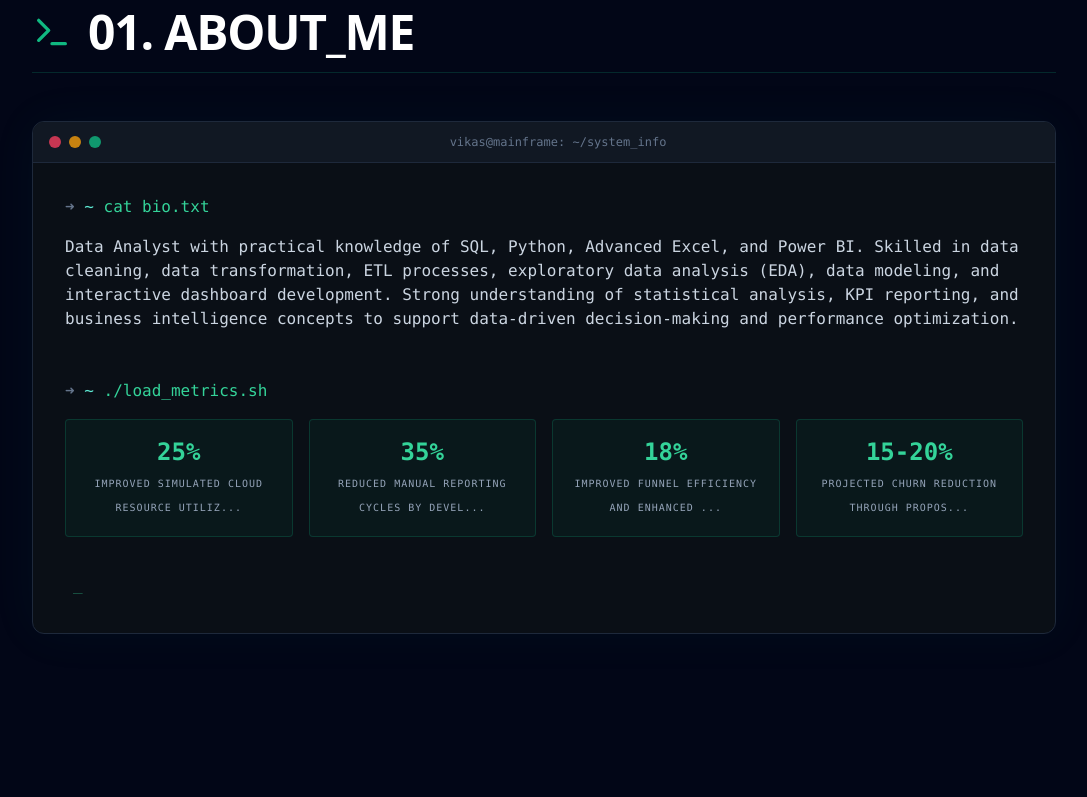
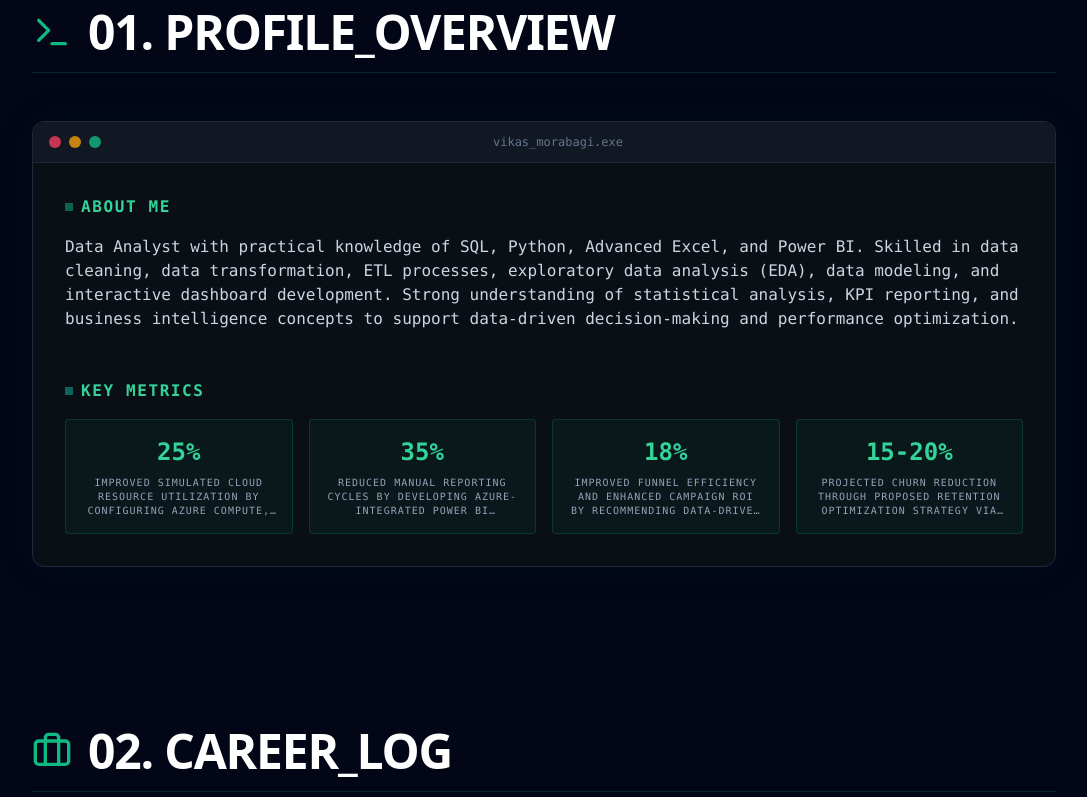
Before and after one commit to VikasMorabagi01/vikas-portfolio, a Next.js app: page / in a window 1280 px wide. Shown: the part 880-1677 px from the top of the page, without its empty margins (96-1183 px from the left). Built offline with nearby package versions, Linux system fonts and the light colour scheme.

Commit message:
Changed theme to Emerald and Teal

```diff
--- a/app/page.tsx
+++ b/app/page.tsx
@@ -80,7 +80,7 @@ export default function Portfolio() {
             ))}
           </motion.div>
 
-          <div className="max-w-5xl mx-auto space-y-40"> {/* INCREASED SPACING BETWEEN SECTIONS */}
+          <div className="max-w-5xl mx-auto space-y-40">
 
             {/* 1. CINEMATIC HERO */}
             <section id="home" className="min-h-[85vh] flex flex-col justify-center items-center text-center relative pt-10">
@@ -113,12 +113,11 @@ export default function Portfolio() {
               </motion.div>
             </section>
 
-            {/* 2. ABOUT (HACKER TERMINAL) */}
+            {/* 2. ABOUT (APP WINDOW) */}
             <section className="scroll-mt-24">
-              {/* Massive Section Header */}
               <div className="mb-12 border-b border-emerald-500/20 pb-4">
                 <h2 className="text-4xl md:text-5xl font-black text-white tracking-tight uppercase flex items-center gap-4">
-                  <Terminal className="text-emerald-500 h-10 w-10" /> 01. About_Me
+                  <Terminal className="text-emerald-500 h-10 w-10" /> 01. Profile_Overview
                 </h2>
               </div>
 
@@ -126,31 +125,40 @@ export default function Portfolio() {
                 initial={{ opacity: 0, y: 40 }} whileInView={{ opacity: 1, y: 0 }} viewport={{ once: true }}
                 className="rounded-xl bg-[#0a0f16] border border-slate-800 overflow-hidden shadow-[0_0_50px_rgba(16,185,129,0.05)]"
               >
-                {/* Terminal Header */}
+                {/* Window Header */}
                 <div className="bg-[#111823] border-b border-slate-800 px-4 py-3 flex items-center gap-2">
                   <div className="flex gap-2">
                     <div className="w-3 h-3 rounded-full bg-rose-500/80" />
                     <div className="w-3 h-3 rounded-full bg-amber-500/80" />
                     <div className="w-3 h-3 rounded-full bg-emerald-500/80" />
                   </div>
-                  <span className="ml-4 text-xs text-slate-500 font-mono flex-1 text-center pr-12">vikas@mainframe: ~/system_info</span>
+                  <span className="ml-4 text-xs text-slate-500 font-mono flex-1 text-center pr-12">vikas_morabagi.exe</span>
                 </div>
 
-                {/* Terminal Body */}
+                {/* Window Body */}
                 <div className="p-6 md:p-8 font-mono text-sm md:text-base leading-relaxed">
-                  <p className="text-emerald-400 mb-4"><span className="text-slate-500">➜</span> <span className="text-teal-300">~</span> cat bio.txt</p>
+
+                  {/* About Me Label */}
+                  <h3 className="text-emerald-400 font-bold uppercase tracking-widest mb-4 flex items-center gap-2">
+                    <span className="w-2 h-2 bg-emerald-500 animate-pulse" /> About Me
+                  </h3>
                   <p className="text-slate-300 mb-12">{data.basics.summary}</p>
 
-                  <p className="text-emerald-400 mb-4"><span className="text-slate-500">➜</span> <span className="text-teal-300">~</span> ./load_metrics.sh</p>
-                  <div className="grid grid-cols-2 md:grid-cols-4 gap-4 mb-4">
+                  {/* Key Metrics Label */}
+                  <h3 className="text-emerald-400 font-bold uppercase tracking-widest mb-4 flex items-center gap-2">
+                    <span className="w-2 h-2 bg-teal-500 animate-pulse" /> Key Metrics
+                  </h3>
+                  <div className="grid grid-cols-2 md:grid-cols-4 gap-4">
                     {data.achievements.slice(0, 4).map((ach, i) => (
-                      <div key={i} className="border border-emerald-500/20 bg-emerald-500/5 p-4 rounded text-center hover:bg-emerald-500/10 transition-colors">
-                        <div className="text-2xl font-black text-emerald-400 mb-1">{ach.metric}</div>
-                        <div className="text-[10px] text-slate-400 uppercase tracking-widest">{ach.context.substring(0,40)}...</div>
+                      <div key={i} className="border border-emerald-500/20 bg-emerald-500/5 p-4 rounded text-center hover:bg-emerald-500/10 transition-colors flex flex-col justify-center h-full">
+                        <div className="text-2xl font-black text-emerald-400 mb-2">{ach.metric}</div>
+                        <div className="text-[10px] text-slate-400 uppercase tracking-widest line-clamp-3 leading-snug" title={ach.context}>
+                          {ach.context}
+                        </div>
                       </div>
                     ))}
                   </div>
-                  <span className="animate-pulse text-emerald-400 px-2 py-1 mt-4 inline-block">_</span>
+
                 </div>
               </motion.div>
             </section>
```
